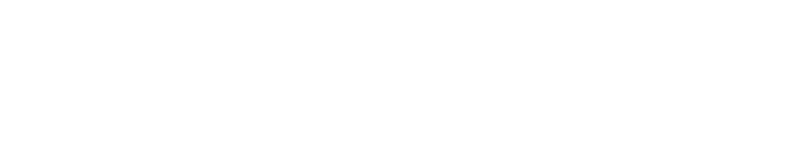
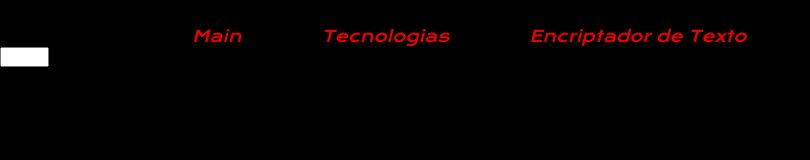
Before and after one commit to sisifo5/Portafolio, a plain HTML site: page Encriptador.html in a window 1280 px wide. Shown: the whole page, without its empty margins (0-810 px from the left). Drawn offline with nearby package versions, Linux system fonts and the light colour scheme.

Commit message:
changes an edit

```diff
--- a/Encriptador.html
+++ b/Encriptador.html
@@ -1,11 +1,35 @@
 <!DOCTYPE html>
-<html lang="en">
+<html lang="es">
+
 <head>
     <meta charset="UTF-8">
     <meta name="viewport" content="width=device-width, initial-scale=1.0">
     <title>Encriptador</title>
+    <link rel="stylesheet" type="text/css" href="index.css">
 </head>
+<script type="text/javascript">
+    function showMenssage(bit) {
+        alert(bit);
+    }
+    showMenssage("Hola bienvenido usuario!");
+</script>
+
 <body>
+    <header class="header">
+        <nav class="menu">
+            <a class="opcion" href="">Main</a>
+            <a class="opcion" href="Tech.html">Tecnologias</a>
+            <a class="opcion" href="Encriptador.html">Encriptador de Texto</a>
+        </nav>
+    </header>
+    <main>
+        <section>
 
+
+            <input id="numberUser" type="number" min="1" max="10" class="container_input">
+
+        </section>
+    </main>
 </body>
+
 </html>
```
Also changed, not shown: index.html (+2 -2 lines).
